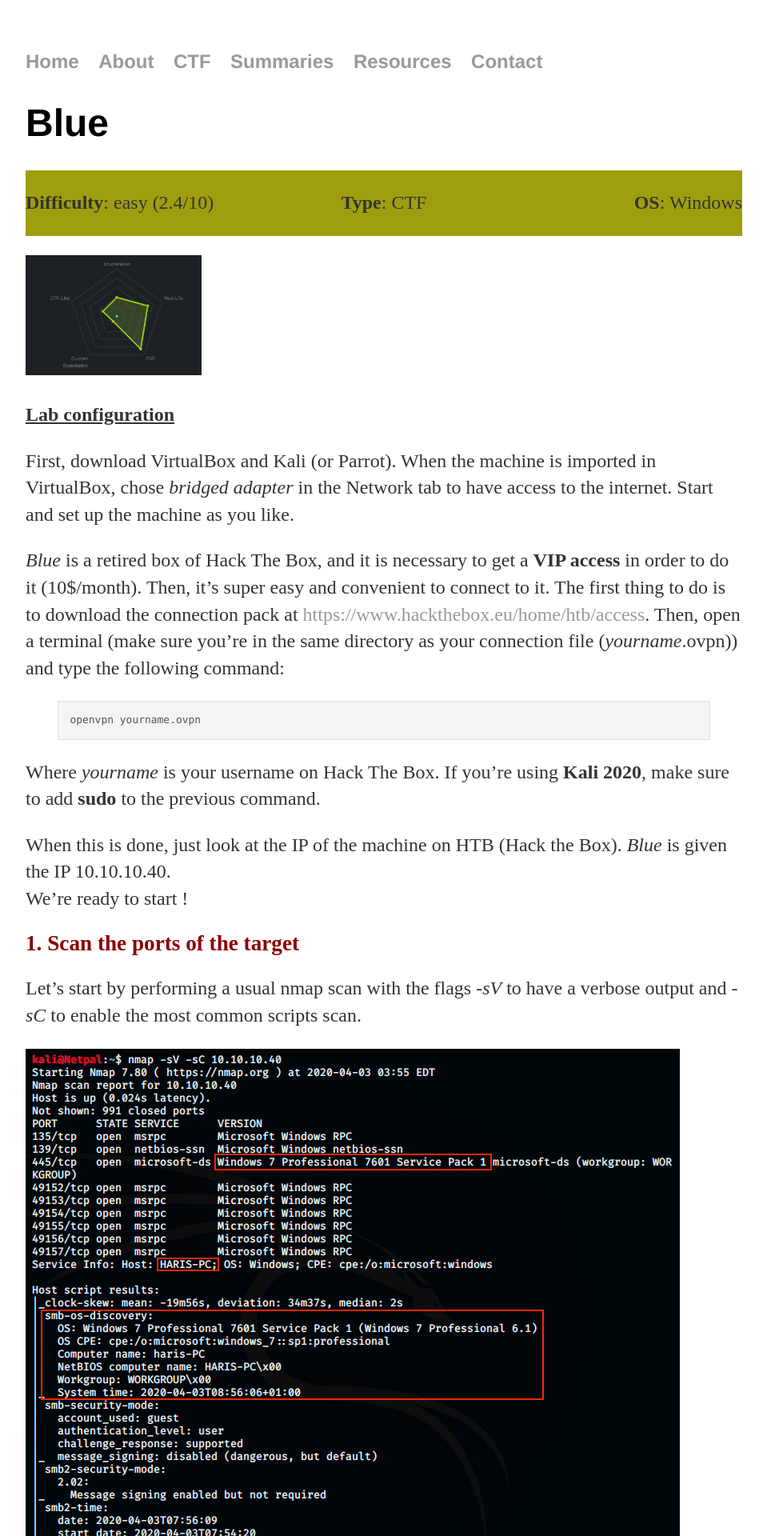
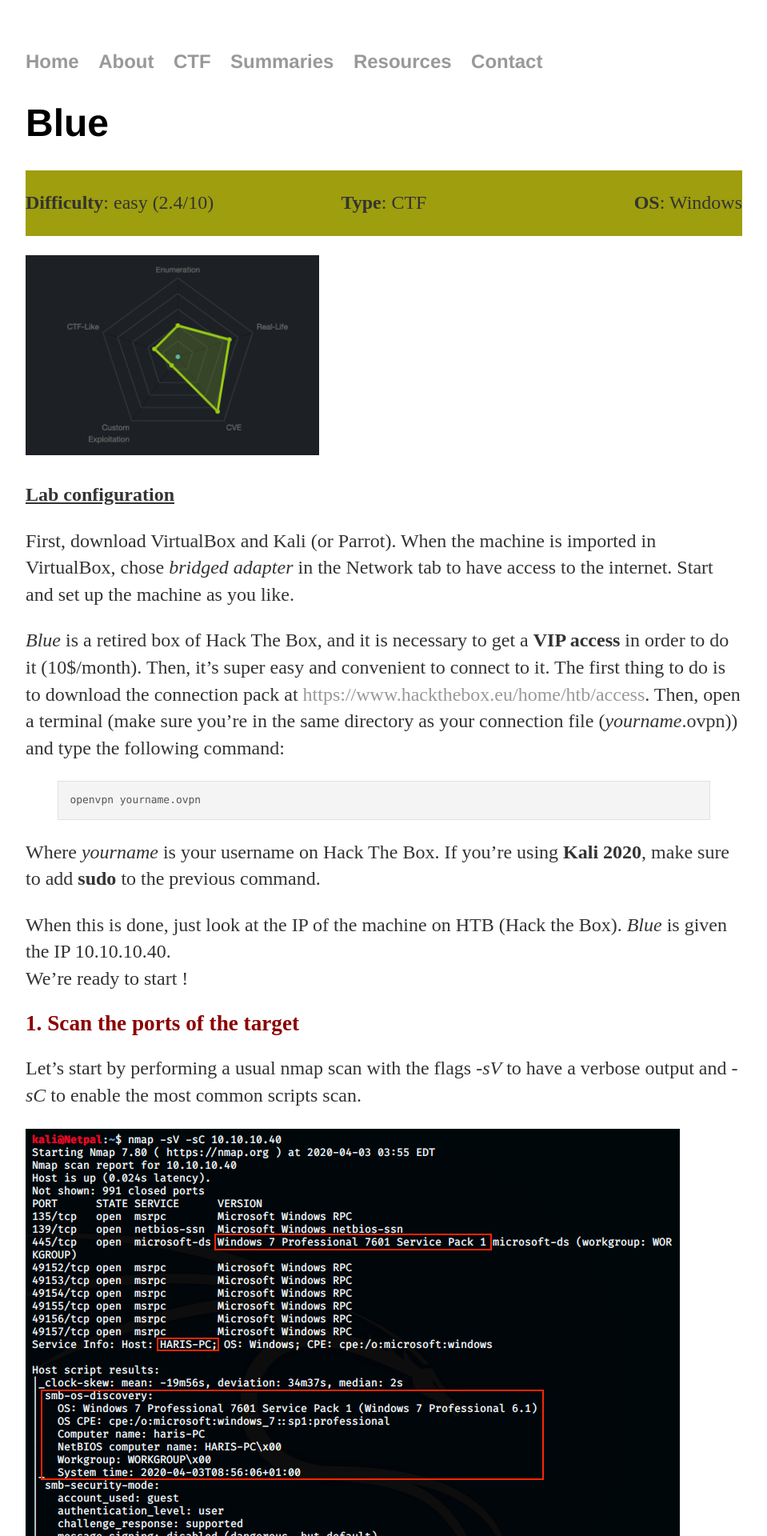
Before and after one commit to jsom1/jsom1.github.io, a Jekyll site: the page built from _walkthroughs/Blue.md, in a window 1280 px wide. Shown: the top 1920 px of the page at 80% size, without its empty margins (160-1119 px from the left). Built offline with Jekyll 4.4.1, drawn with Linux system fonts in a browser that asks for light colours; our own code applies the rules of GitHub Pages for plain Markdown files.

Commit message:
Update Blue.md

```diff
--- a/_walkthroughs/Blue.md
+++ b/_walkthroughs/Blue.md
@@ -17,7 +17,7 @@
  </div>
 
 <div class="img_container">
-![desc]({{https://jsom1.github.io/}}/_images/htb_blue_desc.png){: height="150px" width = "180px"}
+![desc]({{https://jsom1.github.io/}}/_images/htb_blue_desc.png){: height="250px" width = "280px"}
 </div>
 
 <ins>**Lab configuration**</ins>
```
